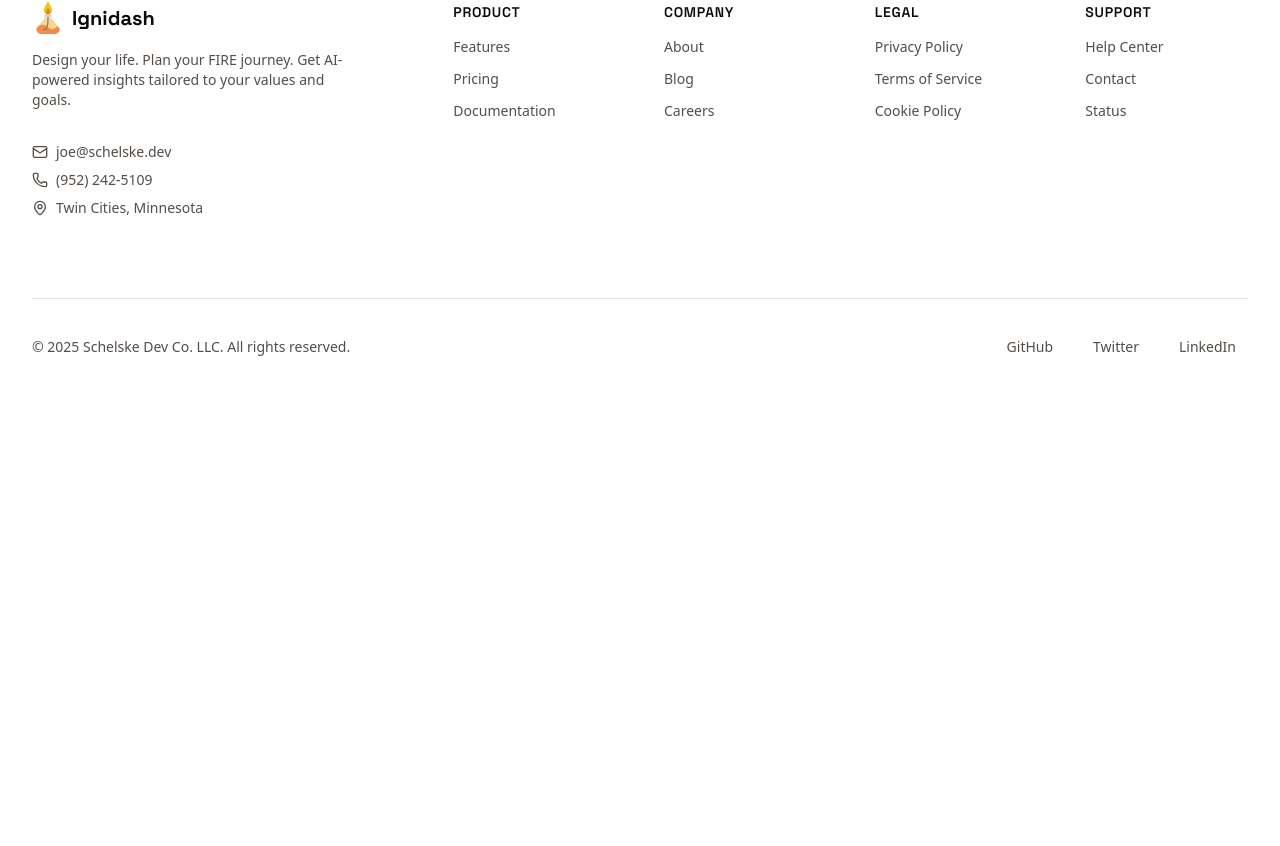
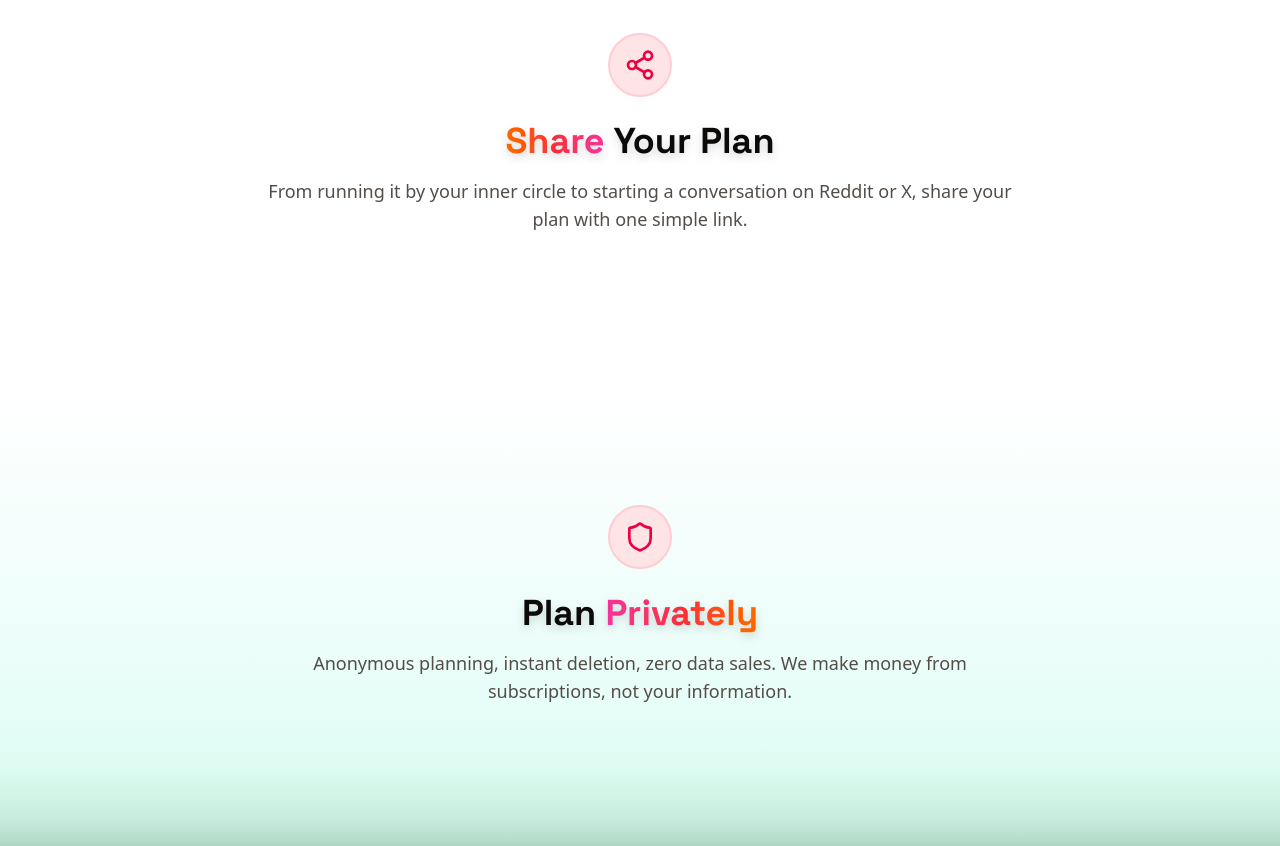
Before and after one commit to schelskedevco/ignidash-legacy, a Next.js app: page / in a window 1280 px wide. Shown: the part 3274-4120 px from the top of the page. Before the commit the page ends 3669 px from the top, so only its background shows below. Built offline with nearby package versions, Linux system fonts and the light colour scheme.

Commit message:
new sections

```diff
--- a/src/app/page.tsx
+++ b/src/app/page.tsx
@@ -3,6 +3,8 @@ import { HeroSection } from "@/components/features/hero/hero-section";
 import { FireScenariosSection } from "@/components/features/fire-scenarios/fire-scenarios-section";
 import { LifeModulesSection } from "@/components/features/life-modules/life-modules-section";
 import { AICopilotSection } from "@/components/features/ai-copilot/ai-copilot-section";
+import { PlanSharingSection } from "@/components/features/plan-sharing/plan-sharing-section";
+import { PrivacyTransparencySection } from "@/components/features/privacy-transparency/privacy-transparency-section";
 import { Footer } from "@/components/layout/navigation/footer";
 
 export default function Home() {
@@ -13,6 +15,8 @@ export default function Home() {
       <FireScenariosSection />
       <LifeModulesSection />
       <AICopilotSection />
+      <PlanSharingSection />
+      <PrivacyTransparencySection />
       <Footer />
     </div>
   );
--- a/src/components/features/ai-copilot/ai-copilot-section.tsx
+++ b/src/components/features/ai-copilot/ai-copilot-section.tsx
@@ -16,6 +16,7 @@ export function AICopilotSection() {
       id="ai-copilot"
       ariaLabel="AI Copilot Section"
       gradientVariant="coolPurple"
+      showBottomShadow={true}
     >
       <ProductPageSectionHeader
         icon={WandSparkles}
--- /dev/null
+++ b/src/components/features/plan-sharing/plan-sharing-section.tsx
@@ -0,0 +1,30 @@
+import { Share2 } from "lucide-react";
+import { ProductPageSectionHeader } from "@/components/layout/wrappers/product-page-section-header";
+import { ProductPageSection } from "@/components/layout/wrappers/product-page-section";
+import {
+  MAX_WIDTHS,
+  TYPOGRAPHY,
+  SPACING,
+  GRADIENTS,
+} from "@/lib/design-constants";
+
+export function PlanSharingSection() {
+  return (
+    <ProductPageSection
+      className={`${MAX_WIDTHS.container} ${SPACING.container} ${SPACING.sectionVerticalLg} ${TYPOGRAPHY.alignment} mx-auto`}
+      id="plan-sharing"
+      ariaLabel="Plan Sharing Section"
+    >
+      <ProductPageSectionHeader
+        icon={Share2}
+        title={
+          <>
+            <span className={GRADIENTS.text}>Share</span> Your Plan
+          </>
+        }
+        description="From running it by your inner circle to starting a conversation on Reddit or X, share your plan with one simple link."
+      />
+      {null}
+    </ProductPageSection>
+  );
+}
--- /dev/null
+++ b/src/components/features/privacy-transparency/privacy-transparency-section.tsx
@@ -0,0 +1,32 @@
+import { Shield } from "lucide-react";
+import { ProductPageSectionHeader } from "@/components/layout/wrappers/product-page-section-header";
+import { ProductPageSection } from "@/components/layout/wrappers/product-page-section";
+import {
+  MAX_WIDTHS,
+  TYPOGRAPHY,
+  SPACING,
+  GRADIENTS,
+} from "@/lib/design-constants";
+
+export function PrivacyTransparencySection() {
+  return (
+    <ProductPageSection
+      className={`${MAX_WIDTHS.container} ${SPACING.container} ${SPACING.sectionVerticalLg} ${TYPOGRAPHY.alignment} mx-auto`}
+      id="privacy-transparency"
+      ariaLabel="Privacy and Transparency Section"
+      gradientVariant="freshMint"
+      showBottomShadow={true}
+    >
+      <ProductPageSectionHeader
+        icon={Shield}
+        title={
+          <>
+            Plan <span className={GRADIENTS.textReverse}>Privately</span>
+          </>
+        }
+        description="Anonymous planning, instant deletion, zero data sales. We make money from subscriptions, not your information."
+      />
+      {null}
+    </ProductPageSection>
+  );
+}
--- a/src/lib/design-constants.ts
+++ b/src/lib/design-constants.ts
@@ -62,6 +62,13 @@ export const BACKGROUND_GRADIENTS = {
     to-indigo-200/60 to-100%
     dark:via-purple-400/40 dark:to-indigo-400/50
   `,
+  freshMint: `
+    bg-gradient-to-b
+    from-background from-0%
+    via-teal-100/50 via-70%
+    to-emerald-200/60 to-100%
+    dark:from-background dark:via-teal-900/20 dark:to-emerald-900/30
+  `,
 } as const;
 
 // Focus state for links (primary interactive pattern)
```
